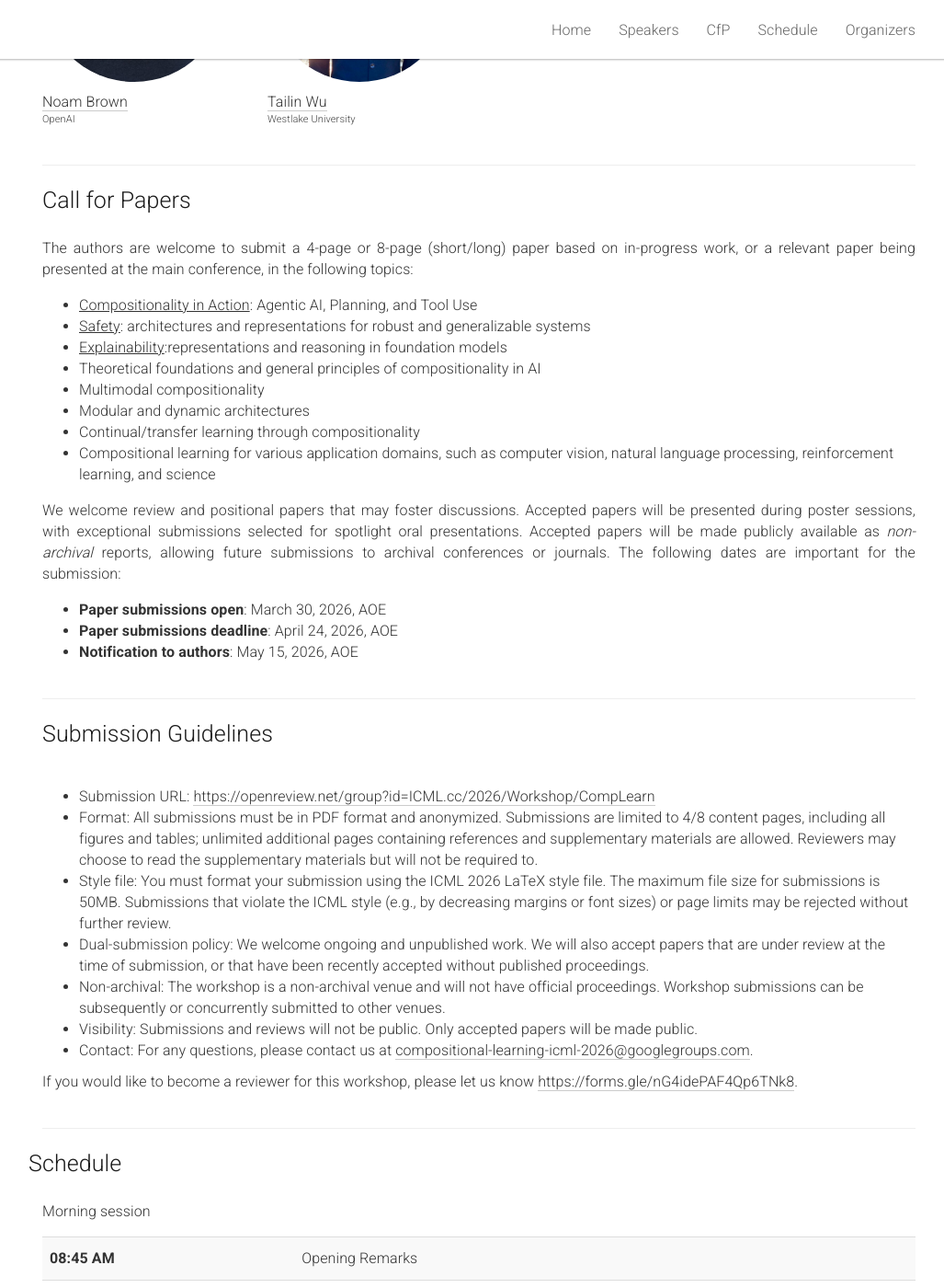
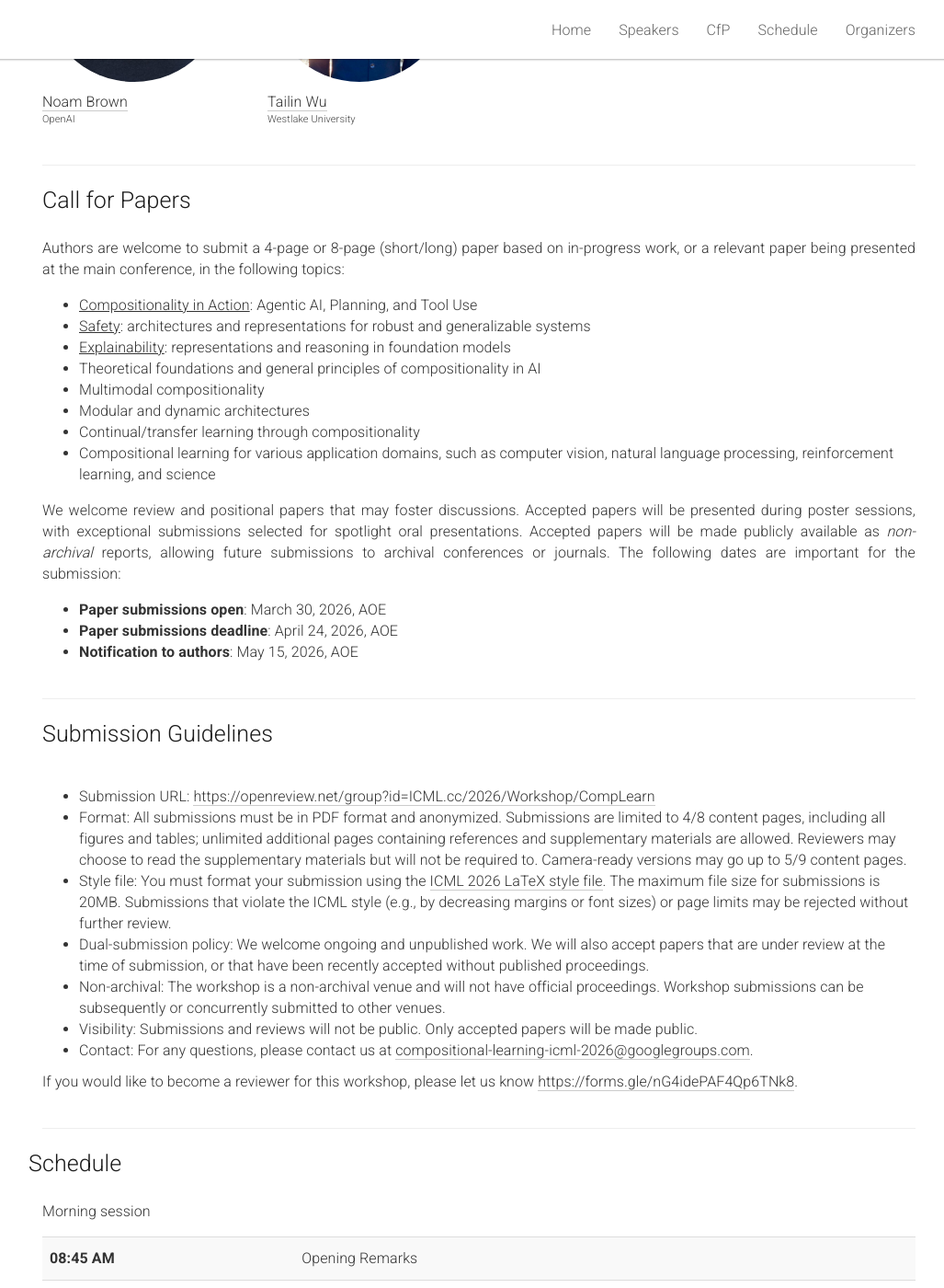
Before and after one commit to giacomocamposampiero/comp-learn-website, a Jekyll site: the page built from _pages/home.md, in a window 1280 px wide and 1400 px high, scrolled down 1642 px. Shown: the whole window at 92% size, without its empty margins (119-1146 px from the left). Built offline with Jekyll 4.4.1, drawn with Linux system fonts in a browser that asks for light colours.

Commit message:
Minor fixes

```diff
--- a/_pages/home.md
+++ b/_pages/home.md
@@ -146,13 +146,13 @@ acknowledgements: ""
 <div class="row">
   <div class="col-xs-12">
     <p>
-      The authors are welcome to submit a 4-page or 8-page (short/long) paper based on in-progress work, or a relevant paper being presented at the main conference, in the following topics:
+      Authors are welcome to submit a 4-page or 8-page (short/long) paper based on in-progress work, or a relevant paper being presented at the main conference, in the following topics:
     </p>
     <p>
           <ul>
             <li><u>Compositionality in Action</u>: Agentic AI, Planning, and Tool Use</li>
             <li><u>Safety</u>: architectures and representations for robust and generalizable systems</li>
-            <li><u>Explainability</u>:representations and reasoning in foundation models</li>
+            <li><u>Explainability</u>: representations and reasoning in foundation models</li>
             <li>Theoretical foundations and general principles of compositionality in AI</li>
             <li>Multimodal compositionality</li>
             <li>Modular and dynamic architectures</li>
@@ -184,12 +184,12 @@ acknowledgements: ""
       <p>
         <ul>
           <li>Submission URL: <a href="https://openreview.net/group?id=ICML.cc/2026/Workshop/CompLearn">https://openreview.net/group?id=ICML.cc/2026/Workshop/CompLearn</a> </li>
-          <li> Format:  All submissions must be in PDF format and anonymized. Submissions are limited to 4/8 content pages, including all figures and tables; unlimited additional pages containing references and supplementary materials are allowed. Reviewers may choose to read the supplementary materials but will not be required to.</li>
-          <li> Style file:   You must format your submission using the ICML 2026 LaTeX style file. The maximum file size for submissions is 50MB. Submissions that violate the ICML style (e.g., by decreasing margins or font sizes) or page limits may be rejected without further review.</li>
-          <li> Dual-submission policy:  We welcome ongoing and unpublished work. We will also accept papers that are under review at the time of submission, or that have been recently accepted without published proceedings.</li>
-          <li> Non-archival:  The workshop is a non-archival venue and will not have official proceedings. Workshop submissions can be subsequently or concurrently submitted to other venues.</li>
-          <li> Visibility:  Submissions and reviews will not be public. Only accepted papers will be made public.</li>
-          <li> Contact:  For any questions, please contact us at <a href="mailto:compositional-learning-icml-2026@googlegroups.com">compositional-learning-icml-2026@googlegroups.com</a>. </li>
+          <li>Format: All submissions must be in PDF format and anonymized. Submissions are limited to 4/8 content pages, including all figures and tables; unlimited additional pages containing references and supplementary materials are allowed. Reviewers may choose to read the supplementary materials but will not be required to. Camera-ready versions may go up to 5/9 content pages.</li>
+          <li>Style file: You must format your submission using the <a href="https://media.icml.cc/Conferences/ICML2026/Styles/icml2026.zip">ICML 2026 LaTeX style file</a>. The maximum file size for submissions is 20MB. Submissions that violate the ICML style (e.g., by decreasing margins or font sizes) or page limits may be rejected without further review.</li>
+          <li>Dual-submission policy: We welcome ongoing and unpublished work. We will also accept papers that are under review at the time of submission, or that have been recently accepted without published proceedings.</li>
+          <li>Non-archival: The workshop is a non-archival venue and will not have official proceedings. Workshop submissions can be subsequently or concurrently submitted to other venues.</li>
+          <li>Visibility: Submissions and reviews will not be public. Only accepted papers will be made public.</li>
+          <li>Contact: For any questions, please contact us at <a href="mailto:compositional-learning-icml-2026@googlegroups.com">compositional-learning-icml-2026@googlegroups.com</a>. </li>
         </ul>
         If you would like to become a reviewer for this workshop, please let us know <a href="https://forms.gle/nG4idePAF4Qp6TNk8">https://forms.gle/nG4idePAF4Qp6TNk8</a>.
       </p>
```
Also changed, not shown: other parts of _pages/home.md (+1 -1 lines).
